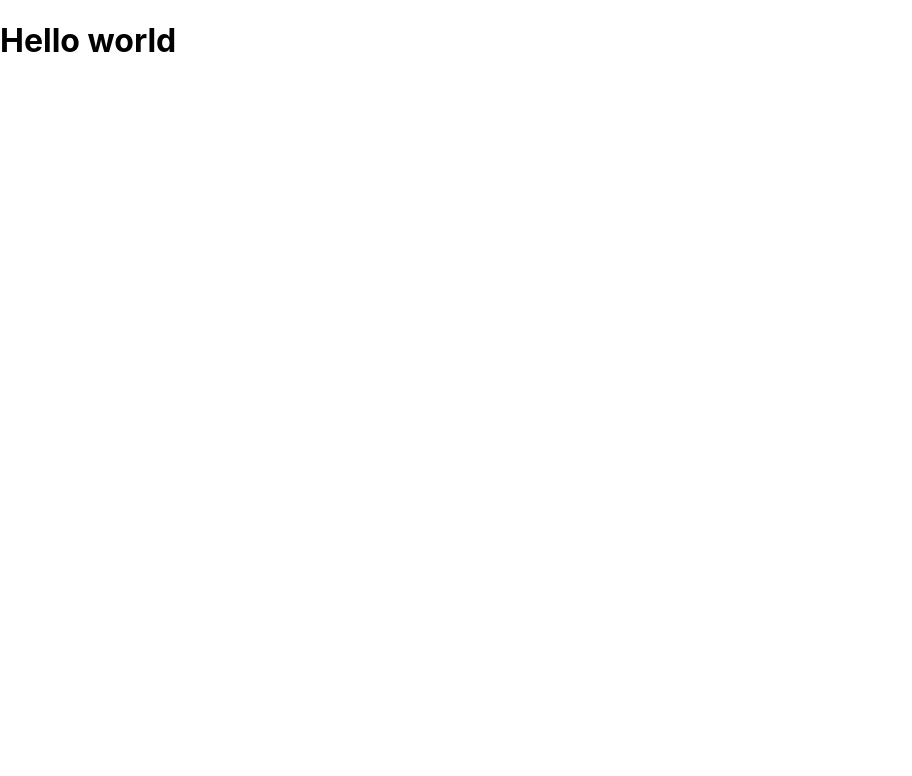
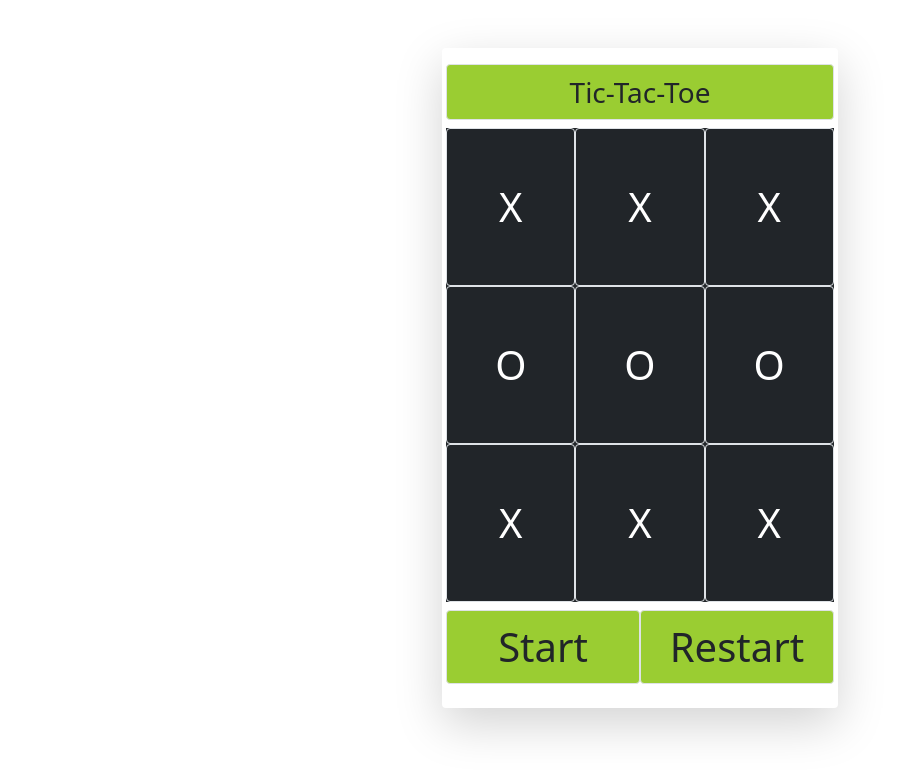
Before and after one commit to bharatjoshideveloper/tictactoe, a React (Create React App) app: page / in a window 1280 px wide. Shown: the top 776 px of the page, without its empty margins (0-912 px from the left). Built offline with nearby package versions, Linux system fonts and the light colour scheme.

Commit message:
designing

```diff
--- a/package.json
+++ b/package.json
@@ -7,6 +7,7 @@
     "@testing-library/react": "^13.2.0",
     "@testing-library/user-event": "^13.5.0",
     "bootstrap": "^5.1.3",
+    "bootstrap-icons": "^1.8.2",
     "react": "^18.1.0",
     "react-dom": "^18.1.0",
     "react-scripts": "5.0.1",
--- a/src/App.js
+++ b/src/App.js
@@ -1,9 +1,12 @@
 import React, { Component } from 'react'
+import Main from './tictactoe/Main';
+import 'bootstrap/dist/css/bootstrap.min.css';
+import "bootstrap-icons/font/bootstrap-icons.css";
 
 export class App extends Component {
   render() {
     return (
-      <h1>Hello world</h1>
+      <Main />
     )
   }
 }
--- a/src/index.css
+++ b/src/index.css
@@ -11,3 +11,16 @@ code {
   font-family: source-code-pro, Menlo, Monaco, Consolas, 'Courier New',
     monospace;
 }
+
+.bgtic {
+  background-color: black;
+}
+
+.buttontic {
+  background-color: yellowgreen !important;
+}
+
+.button:hover {
+  background-color: yellowgreen !important;
+  color: black !important;
+}
--- /dev/null
+++ b/src/tictactoe/Main.jsx
@@ -0,0 +1,40 @@
+import React, { Component } from 'react'
+
+export class Main extends Component {
+    render() {
+        return (
+            <React.Fragment>
+                <div className='container-fluid d-flex justify-content-center'>
+                    <div className='row mt-5'>
+                        <div className='col-lg-12 shadow-lg p-3 mb-5  rounded'>
+                            <div className='row mb-2'>
+                                <button className='col-lg-12 btn btn-primary border border-1 text-center text-dark buttontic fs-3'>Tic-Tac-Toe</button>
+                            </div>
+                            <div className='row bg-dark'>
+                                <button className='col-lg-4 p-5 btn border border-1 text-center text-white button fs-1'>X</button>
+                                <button className='col-lg-4 p-5 btn border border-1 text-center text-white button fs-1'>X</button>
+                                <button className='col-lg-4 p-5 btn border border-1 text-center text-white button fs-1'>X</button>
+                            </div>
+                            <div className='row bg-dark'>
+                                <button className='col-lg-4 p-5 btn border border-1 text-center text-white button fs-1'>O</button>
+                                <button className='col-lg-4 p-5 btn border border-1 text-center text-white button fs-1'>O</button>
+                                <button className='col-lg-4 p-5 btn border border-1 text-center text-white button fs-1'>O</button>
+                            </div>
+                            <div className='row bg-dark'>
+                                <button className='col-lg-4 p-5 btn border border-1 text-center text-white button fs-1'>X</button>
+                                <button className='col-lg-4 p-5 btn border border-1 text-center text-white button fs-1'>X</button>
+                                <button className='col-lg-4 p-5 btn border border-1 text-center text-white button fs-1'>X</button>
+                            </div>
+                            <div className='row mt-2 mb-2'>
+                                <button className='col-lg-6 btn btn-primary border border-1 text-center text-dark buttontic fs-1'>Start</button>
+                                <button className='col-lg-6 btn btn-primary border border-1 text-center text-dark buttontic fs-1'>Restart</button>
+                            </div>
+                        </div>
+                    </div>
+                </div>
+            </React.Fragment>
+        )
+    }
+}
+
+export default Main;
```
Also changed, not shown: 2 other files (tests, documents, lock files or other folders).
